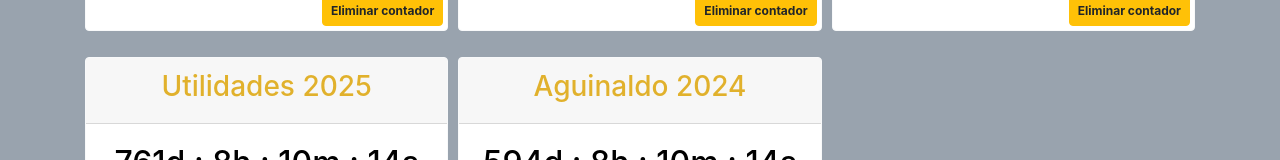
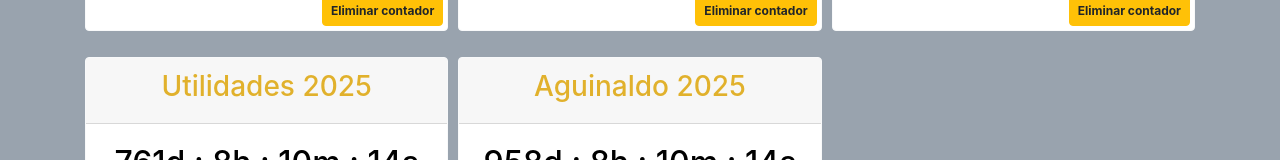
Before and after one commit to Ort-26/TheFinalCountdown, a React (Create React App) app: page / in a window 1280 px wide. Shown: the part 300-460 px from the top of the page. Built offline with nearby package versions, Linux system fonts and the light colour scheme.

Commit message:
Update Aguinaldo 2025

```diff
--- a/src/Data/Dates.js
+++ b/src/Data/Dates.js
@@ -39,8 +39,8 @@ const NextsalidaAfluencia = {
 }
 
 const Aguinaldo = {
-    title: "Aguinaldo 2024",
-    targetDate: new Date ("2024-11-29 03:00:00").getTime(),
+    title: "Aguinaldo 2025",
+    targetDate: new Date ("2025-11-28 03:00:00").getTime(),
     EndMessage: DefaultEndMessage
 }
 
```
